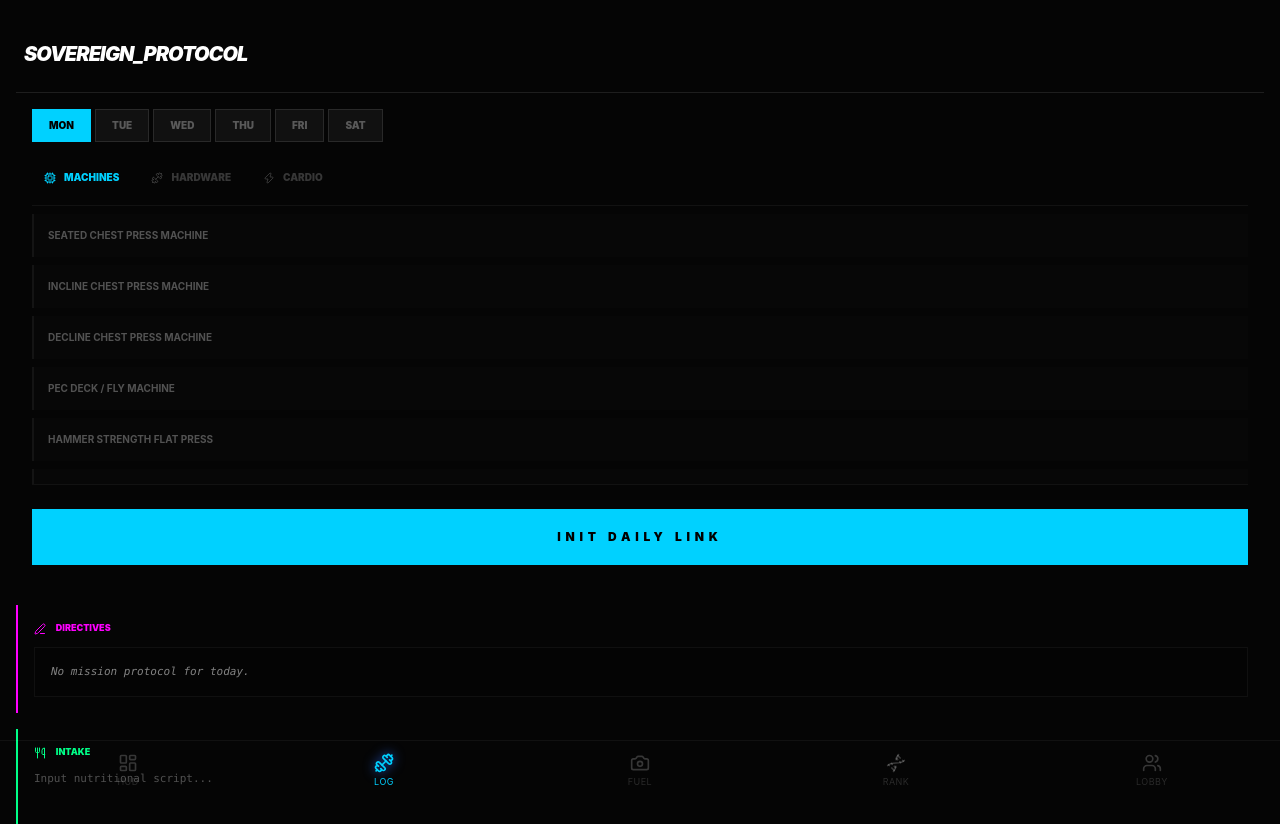
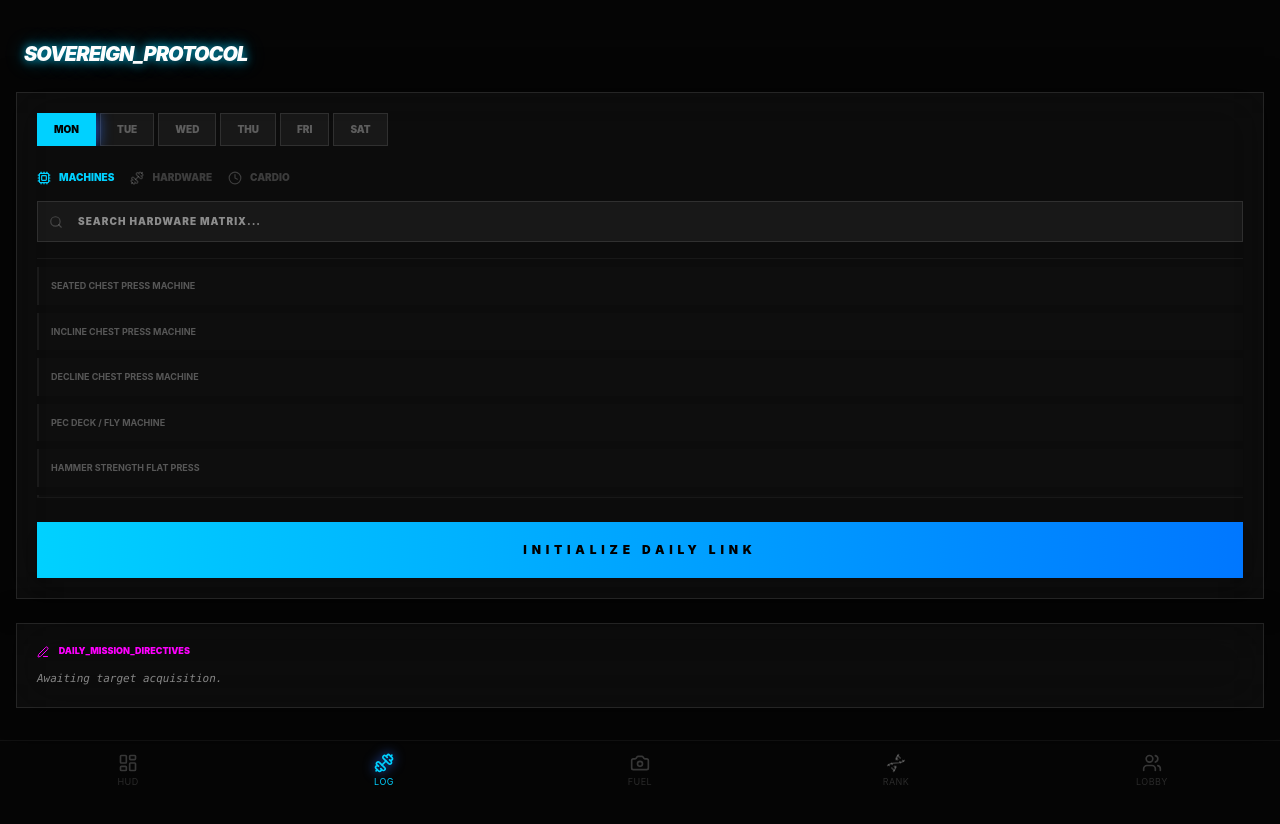
Before and after one commit to Sup3r-Monkey1/Aura-Sync, a React (Vite) app in the folder Aura Sync/: page / in a window 1280 px wide. Both pictures are taken after a click on the button "LOG". Shown: the top 824 px of the page. Built offline with nearby package versions, Linux system fonts and the light colour scheme.

Commit message:
Update GhostLog.tsx

```diff
--- a/Aura Sync/src/components/GhostLog.tsx
+++ b/Aura Sync/src/components/GhostLog.tsx
@@ -1,20 +1,31 @@
-import { useState, useEffect } from 'react';
+import { useState, useEffect, useMemo } from 'react';
 import { motion, AnimatePresence } from 'framer-motion';
-import { X, Check, Clock, Trash2, Power, RotateCcw, Cpu, Dumbbell as DbIcon, ShieldCheck, Edit3, Utensils, Zap, Activity } from 'lucide-react';
+import { X, Check, Clock, Trash2, Power, RotateCcw, Cpu, Dumbbell as DbIcon, ShieldCheck, Edit3, Search } from 'lucide-react';
 import { useWorkoutStore, triggerAlert } from '../store/useWorkoutStore';
 import { workoutRegistry } from '../data/workoutRegistry';
 
 export default function GhostLog() {
-  const { session, endSession, removeExercise, addSet, removeSet, updateSet, completeSet, setDuration, restDuration, activeCardId, activeSetIndex, setTracking, dailyProtocols, toggleDailyExercise, startSession, scheduleNotes, mealNotes, updateMealNotes } = useWorkoutStore();
+  const { session, endSession, removeExercise, addSet, removeSet, updateSet, completeSet, setDuration, restDuration, activeCardId, activeSetIndex, setTracking, dailyProtocols, toggleDailyExercise, startSession, scheduleNotes } = useWorkoutStore();
 
   const [activeDay, setActiveDay] = useState('monday');
   const [activeTab, setActiveTab] = useState<'machines' | 'hardware' | 'cardio'>('machines');
+  const [search, setSearch] = useState('');
   const [timerState, setTimerState] = useState<'IDLE' | 'SET' | 'REST'>('IDLE');
   const [timeLeft, setTimeLeft] = useState(0);
   const [isPaused, setIsPaused] = useState(true);
 
   const today = new Date().toISOString().split('T')[0];
   const days = ['monday', 'tuesday', 'wednesday', 'thursday', 'friday', 'saturday'];
+
+  const filteredRegistry = useMemo(() => {
+    return workoutRegistry
+      .filter(ex => {
+        if (activeTab === 'machines') return ex.isMachine && ex.type !== 'cardio';
+        if (activeTab === 'hardware') return !ex.isMachine;
+        return ex.type === 'cardio';
+      })
+      .filter(ex => ex.name.toLowerCase().includes(search.toLowerCase()));
+  }, [activeTab, search]);
 
   useEffect(() => {
     let interval: any;
@@ -28,63 +39,59 @@ export default function GhostLog() {
       } else if (timerState === 'REST') {
         const card = session?.cards.find(c => c.id === activeCardId);
         if (card && activeSetIndex + 1 < card.sets.length) {
-          setTracking(activeCardId!, activeSetIndex + 1); setTimerState('SET'); setTimeLeft(setDuration); triggerAlert('warning');
+          setTracking(activeCardId!, activeSetIndex + 1); setTimerState('SET'); setTimeLeft(setDuration);
         } else {
-          setTimerState('IDLE'); setIsPaused(true); setTracking(null, 0); triggerAlert('success');
+          setTimerState('IDLE'); setIsPaused(true); setTracking(null, 0);
         }
       }
     }
     return () => clearInterval(interval);
   }, [timeLeft, isPaused, timerState, session, activeCardId, activeSetIndex, completeSet, restDuration, setDuration, setTracking]);
 
-  const handleLaunch = () => {
-    const ids = dailyProtocols[activeDay] || [];
-    const selected = workoutRegistry.filter(ex => ids.includes(ex.id));
-    startSession(selected);
-  };
-
   if (!session) return (
     <div className="min-h-screen bg-[#050505] p-4 pt-10 pb-32 overflow-y-auto no-scrollbar">
-      <h2 className="text-xl font-black italic text-white uppercase mb-6 px-2 tracking-tighter">Sovereign_Protocol</h2>
+      <h2 className="text-xl font-black italic text-white uppercase mb-6 px-2 tracking-tighter aura-text-glow">Sovereign_Protocol</h2>
 
-      <div className="glass-strong p-4 mb-6 border-t border-white/10 rounded-2xl">
+      <div className="aura-card p-5 mb-6 rounded-2xl">
         <div className="flex gap-1 overflow-x-auto no-scrollbar mb-6">
           {days.map(d => (
-            <button key={d} onClick={() => setActiveDay(d)} className={`px-4 py-2 shrink-0 text-[10px] font-black uppercase border transition-all ${activeDay === d ? 'bg-cobalt text-black border-cobalt' : 'bg-white/5 border-white/10 text-white/30'}`}>
-              {d.slice(0,3)}
-            </button>
+            <button key={d} onClick={() => setActiveDay(d)} className={`px-4 py-2 shrink-0 text-[10px] font-black uppercase border transition-all ${activeDay === d ? 'bg-cobalt text-black border-cobalt shadow-[0_0_15px_#2563eb]' : 'bg-white/5 border-white/10 text-white/30'}`}>{d.slice(0,3)}</button>
           ))}
         </div>
 
-        <div className="flex gap-2 mb-4 overflow-x-auto no-scrollbar">
-          <button onClick={() => setActiveTab('machines')} className={`text-[10px] shrink-0 font-black uppercase flex items-center gap-2 px-3 py-1 ${activeTab === 'machines' ? 'text-cobalt' : 'text-white/20'}`}><Cpu size={12}/> Machines</button>
-          <button onClick={() => setActiveTab('hardware')} className={`text-[10px] shrink-0 font-black uppercase flex items-center gap-2 px-3 py-1 ${activeTab === 'hardware' ? 'text-white' : 'text-white/20'}`}><DbIcon size={12}/> Hardware</button>
-          <button onClick={() => setActiveTab('cardio')} className={`text-[10px] shrink-0 font-black uppercase flex items-center gap-2 px-3 py-1 ${activeTab === 'cardio' ? 'text-magenta' : 'text-white/20'}`}><Zap size={12}/> Cardio</button>
+        <div className="flex gap-4 mb-4">
+          <button onClick={() => setActiveTab('machines')} className={`text-[10px] font-black uppercase flex items-center gap-2 ${activeTab === 'machines' ? 'text-cobalt' : 'text-white/20'}`}><Cpu size={14}/> Machines</button>
+          <button onClick={() => setActiveTab('hardware')} className={`text-[10px] font-black uppercase flex items-center gap-2 ${activeTab === 'hardware' ? 'text-white' : 'text-white/20'}`}><DbIcon size={14}/> Hardware</button>
+          <button onClick={() => setActiveTab('cardio')} className={`text-[10px] font-black uppercase flex items-center gap-2 ${activeTab === 'cardio' ? 'text-magenta' : 'text-white/20'}`}><Clock size={14}/> Cardio</button>
         </div>
 
-        <div className="grid grid-cols-1 gap-2 max-h-[35vh] overflow-y-auto no-scrollbar mb-6 py-2 border-y border-white/5">
-          {workoutRegistry
-            .filter(ex => {
-              if (activeTab === 'machines') return ex.isMachine && ex.type !== 'cardio';
-              if (activeTab === 'hardware') return !ex.isMachine;
-              return ex.type === 'cardio';
-            })
-            .map(ex => {
+        {/* SEARCH BAR */}
+        <div className="relative mb-4">
+          <Search size={14} className="absolute left-3 top-1/2 -translate-y-1/2 text-white/20" />
+          <input
+            value={search} onChange={e => setSearch(e.target.value)}
+            placeholder="Search Hardware Matrix..."
+            className="w-full bg-white/5 border border-white/10 p-3 pl-10 text-[10px] uppercase font-black tracking-widest text-white outline-none focus:border-cobalt/50"
+          />
+        </div>
+
+        <div className="grid grid-cols-1 gap-2 max-h-[30vh] overflow-y-auto no-scrollbar mb-6 py-2 border-y border-white/5">
+          {filteredRegistry.map(ex => {
             const isSelected = dailyProtocols[activeDay]?.includes(ex.id);
             return (
-                <button key={ex.id} onClick={() => toggleDailyExercise(activeDay, ex.id)} className={`flex justify-between items-center p-3.5 border-l-2 transition-all ${isSelected ? 'bg-cobalt/10 border-cobalt' : 'bg-white/[0.01] border-white/5'}`}>
-                  <span className={`text-[10px] font-bold uppercase text-left ${isSelected ? 'text-white' : 'text-white/30'}`}>{ex.name}</span>
+              <button key={ex.id} onClick={() => toggleDailyExercise(activeDay, ex.id)} className={`flex justify-between items-center p-3 border-l-2 ${isSelected ? 'bg-cobalt/10 border-cobalt' : 'bg-white/[0.01] border-white/5'}`}>
+                <span className={`text-[9px] font-bold uppercase text-left ${isSelected ? 'text-white' : 'text-white/30'}`}>{ex.name}</span>
                 {isSelected && <ShieldCheck size={14} className="text-cobalt" />}
               </button>
             );
           })}
         </div>
-        <button onClick={handleLaunch} className="w-full py-5 bg-cobalt text-black font-black uppercase text-xs tracking-[0.4em] glow-cobalt rounded-xl">Init Daily Link</button>
+        <button onClick={() => { startSession(workoutRegistry.filter(ex => dailyProtocols[activeDay]?.includes(ex.id))); }} className="w-full py-5 aura-gradient-blue text-black font-black uppercase text-xs tracking-[0.4em] rounded-xl shadow-lg">Initialize Daily Link</button>
       </div>
 
-      <div className="grid gap-4">
-         <div className="glass p-4 border-l-2 border-magenta"><div className="text-[9px] font-black text-magenta uppercase mb-3"><Edit3 size={12} className="inline mr-2"/> Directives</div><p className="text-[11px] text-white/50 font-mono italic bg-black/20 p-4 border border-white/5">{scheduleNotes[today] || "No mission protocol for today."}</p></div>
-         <div className="glass p-4 border-l-2 border-terminal"><div className="text-[9px] font-black text-terminal uppercase mb-3"><Utensils size={12} className="inline mr-2"/> Intake</div><textarea value={mealNotes} onChange={(e)=>updateMealNotes(e.target.value)} className="w-full h-24 bg-transparent text-[11px] text-white/60 outline-none resize-none font-mono" placeholder="Input nutritional script..."/></div>
+      <div className="aura-card p-5 border-l-4 border-magenta">
+         <div className="text-[9px] font-black text-magenta uppercase mb-3"><Edit3 size={12} className="inline mr-2"/> Daily_Mission_Directives</div>
+         <p className="text-[11px] text-white/50 font-mono italic leading-relaxed">{scheduleNotes[today] || "Awaiting target acquisition."}</p>
       </div>
     </div>
   );
@@ -94,7 +101,7 @@ export default function GhostLog() {
       <div className={`sticky top-0 z-[100] p-6 border-b border-white/5 transition-all duration-700 backdrop-blur-3xl ${timerState === 'SET' ? 'bg-cobalt/40' : timerState === 'REST' ? 'bg-magenta/40' : 'bg-black/95'}`}>
         <div className="flex justify-between items-center mb-6">
            <div className="text-[9px] font-black uppercase text-white/40 tracking-[0.3em] font-mono italic">{timerState}_LOCKED</div>
-           <button onClick={endSession} className="px-5 py-2 bg-red-500 text-black text-[9px] font-black uppercase active:scale-90 transition-all rounded-lg">Abort</button>
+           <button onClick={endSession} className="px-5 py-2 bg-red-500 text-black text-[9px] font-black uppercase active:scale-90 transition-all rounded-lg shadow-lg shadow-red-500/20">Abort</button>
         </div>
         <div className="flex flex-col items-center">
           <div className="text-7xl font-black italic tracking-tighter text-glow-cobalt text-white font-mono leading-none">{Math.floor(timeLeft / 60)}:{String(timeLeft % 60).padStart(2, '0')}</div>
```
Lines whose indentation alone changed are shown as unchanged.
